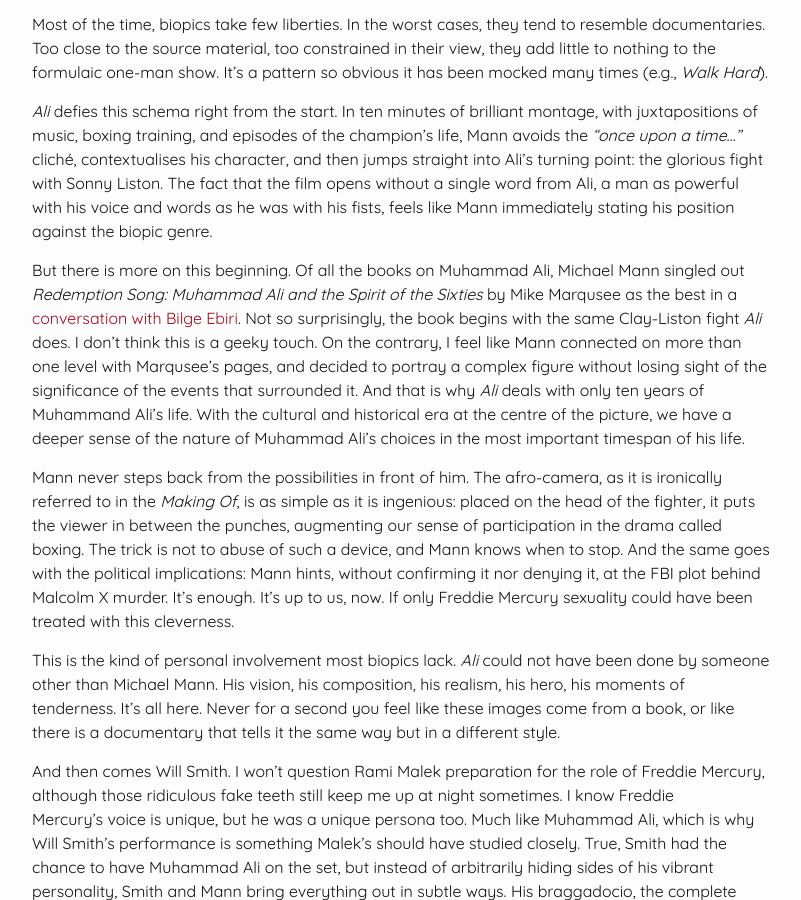
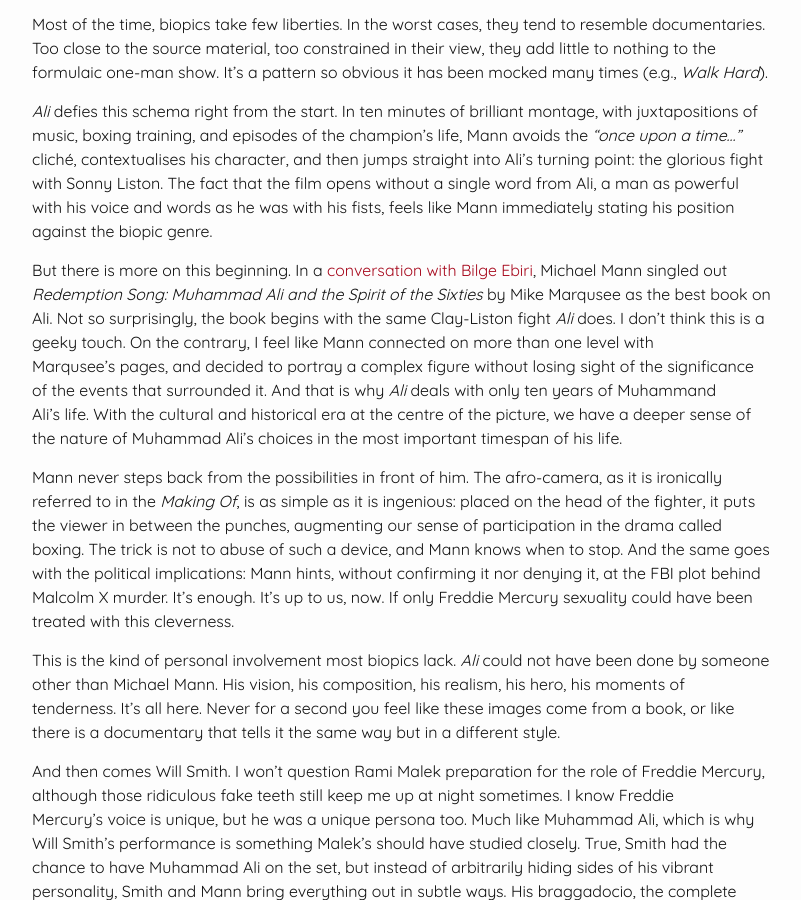
Before and after one commit to manuel-uberti/filmsinwords, a Jekyll site: the page built from _posts/2019-02-06-retelling.md, in a window 1280 px wide and 900 px high, scrolled down 1002 px. Shown: the whole window, without its empty margins (238-1039 px from the left). Built offline with Jekyll 4.4.1, drawn with Linux system fonts in a browser that asks for light colours.

Commit message:
Rephrase paragraph

```diff
--- a/_posts/2019-02-06-retelling.md
+++ b/_posts/2019-02-06-retelling.md
@@ -45,18 +45,17 @@
 Ali, a man as powerful with his voice and words as he was with his fists, feels
 like Mann immediately stating his position against the biopic genre.
 
-But there is more on this beginning. Of all the books on Muhammad Ali, Michael
-Mann singled out *Redemption Song: Muhammad Ali and the Spirit of the Sixties*
-by Mike Marqusee as the best in a [conversation with Bilge
+But there is more on this beginning. In a [conversation with Bilge
 Ebiri](https://www.youtube.com/watch?v=1QtAbxh7shw "An Evening With Michael
-Mann"). Not so surprisingly, the book begins with the same Clay-Liston fight
-*Ali* does. I don’t think this is a geeky touch. On the contrary, I feel like
-Mann connected on more than one level with Marqusee’s pages, and decided to
-portray a complex figure without losing sight of the significance of the events
-that surrounded it. And that is why *Ali* deals with only ten years of Muhammand
-Ali’s life. With the cultural and historical era at the centre of the picture,
-we have a deeper sense of the nature of Muhammad Ali’s choices in the most
-important timespan of his life.
+Mann"), Michael Mann singled out *Redemption Song: Muhammad Ali and the Spirit
+of the Sixties* by Mike Marqusee as the best book on Ali. Not so surprisingly,
+the book begins with the same Clay-Liston fight *Ali* does. I don’t think this
+is a geeky touch. On the contrary, I feel like Mann connected on more than one
+level with Marqusee’s pages, and decided to portray a complex figure without
+losing sight of the significance of the events that surrounded it. And that is
+why *Ali* deals with only ten years of Muhammand Ali’s life. With the cultural
+and historical era at the centre of the picture, we have a deeper sense of the
+nature of Muhammad Ali’s choices in the most important timespan of his life.
 
 Mann never steps back from the possibilities in front of him. The afro-camera,
 as it is ironically referred to in the *Making Of*, is as simple as it is
```
